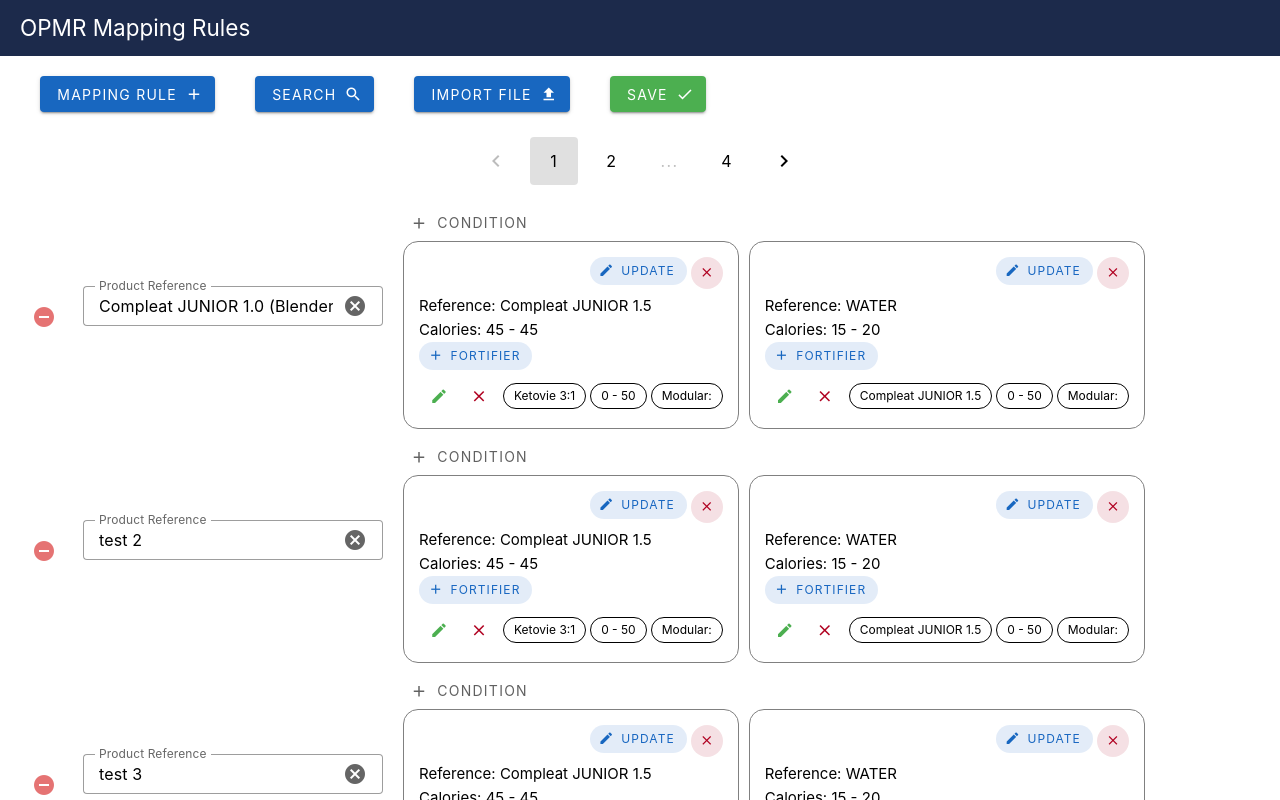
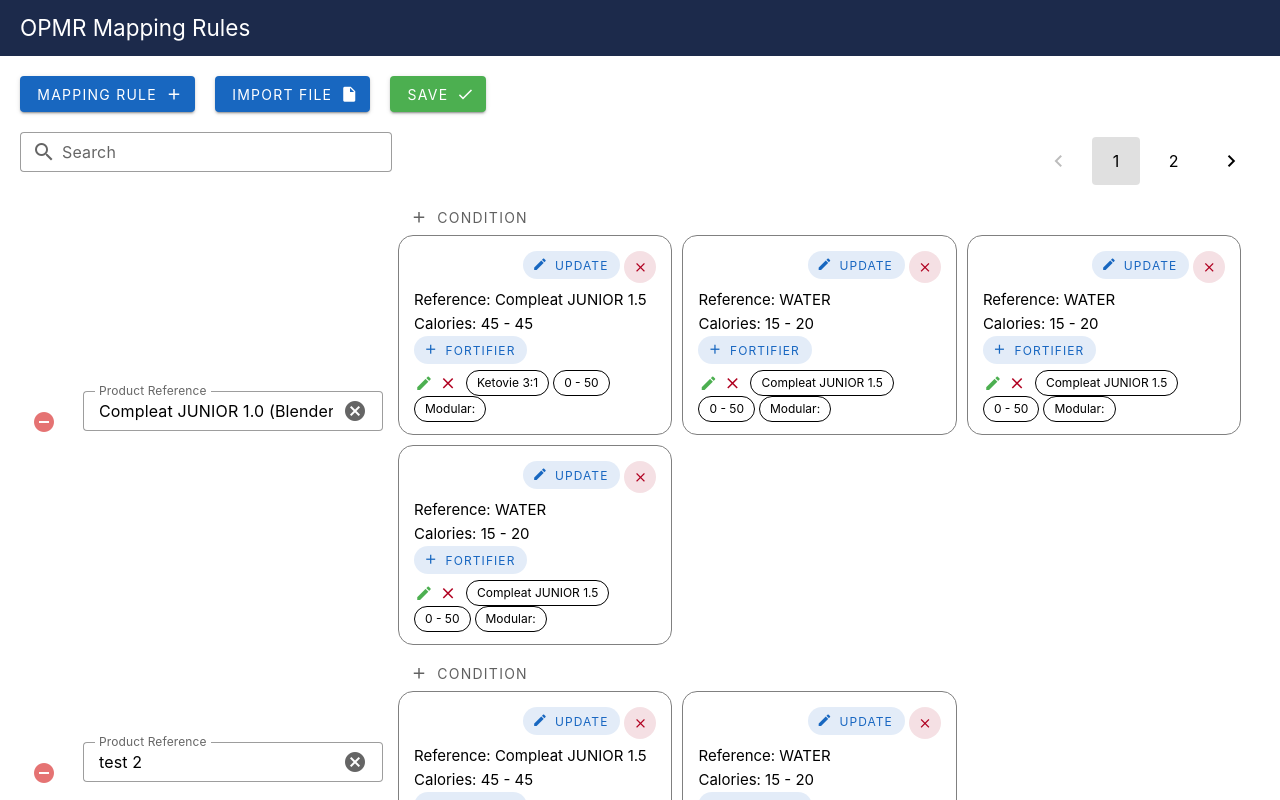
Before and after one commit to junejuly-jb/opmr-mapping, a Vue app: page / in a window 1280 px wide. Shown: the top 800 px of the page. Built offline with nearby package versions, Linux system fonts and the light colour scheme.

Commit message:
reorganize UI

```diff
--- a/src/assets/mappings.json
+++ b/src/assets/mappings.json
@@ -8,6 +8,32 @@
                 "FortifierKey": [
                     {
                         "fortifierKey": "Ketovie 3:1",
+                        "calOzStart": null,
+                        "calOzEnd": 50,
+                        "modular": null
+                    }
+                ]
+
+            },
+            {
+                "calories": [15,16,17,18,19,20],
+                "reference": "WATER",
+                "FortifierKey": [
+                    {
+                        "fortifierKey": "Compleat JUNIOR 1.5",
+                        "calOzStart": null,
+                        "calOzEnd": 50,
+                        "modular": null
+                    }
+                ]
+
+            },
+            {
+                "calories": [15,16,17,18,19,20],
+                "reference": "WATER",
+                "FortifierKey": [
+                    {
+                        "fortifierKey": "Compleat JUNIOR 1.5",
                         "calOzStart": null,
                         "calOzEnd": 50,
                         "modular": null
--- a/src/components/ButtonArray.vue
+++ b/src/components/ButtonArray.vue
@@ -16,38 +16,13 @@
         ></v-icon>
       </v-btn>
       <span class="opmr__spacer__h"></span>
-      <span v-if="!mappingStore.isSearching">
-        <v-btn
-          color="primary"
-          @click="mappingStore.toggleSearch"
-        >
-          Search
-          <v-icon
-            icon="mdi-magnify"
-            end
-          ></v-icon>
-        </v-btn>
-      </span>
-      <span v-else>
-        <v-btn
-          color="error"
-          @click="mappingStore.toggleSearch"
-        >
-          Cancel
-          <v-icon
-            icon="mdi-close"
-            end
-          ></v-icon>
-        </v-btn>
-      </span>
-      <span class="opmr__spacer__h"></span>
       <v-btn
         color="primary"
         @click="mappingStore.toggleFileUploadDialog"
       >
         Import File
         <v-icon
-          icon="mdi-upload"
+          icon="mdi-file"
           end
         ></v-icon>
       </v-btn>
@@ -65,7 +40,7 @@
 </template>
 <style scoped>
 .opmr__spacer__h{
-  padding: 0px 20px;
+  padding: 0px 10px;
 }
 .opmr__spacer__v{
   padding: 20px 0px;
--- a/src/components/Conditions.vue
+++ b/src/components/Conditions.vue
@@ -59,7 +59,7 @@
 .cpoe__condition__container{
     padding: 10px 15px;
     border: 0.5px solid gray;
-    margin: 0px 5px;
+    margin: 0px 0px;
     border-radius: 15px;
 }
 .cpoe__btn__array{
--- a/src/components/Fortifiers.vue
+++ b/src/components/Fortifiers.vue
@@ -24,15 +24,17 @@
 <template>
     <div class="opmr__chips">
         <span>
-            <v-btn icon color="success" variant="text" size="small">
+            <v-btn density="compact" icon color="success" variant="text" size="small">
                 <v-tooltip activator="parent" location="start">Edit Fortifier</v-tooltip>
                 <v-icon>mdi-pencil</v-icon>
             </v-btn>
-            <v-btn @click="mappingStore.removeFortifier(mapping, c_index, index)" icon color="error" variant="text" size="small" rounded="xl">
+            <span class="spacer"></span>
+            <v-btn density="compact" @click="mappingStore.removeFortifier(mapping, c_index, index)" icon color="error" variant="text" size="small" rounded="xl">
                 <v-tooltip activator="parent" location="start">Remove Fortifier</v-tooltip>
                 <v-icon>mdi-close</v-icon>
             </v-btn>
         </span>
+        <span class="spacer"></span>
         <span class="spacer"></span>
         <span>
             <v-chip size="small" variant="outlined">{{fortifierkey.fortifierKey}}</v-chip>
--- a/src/components/MappingList.vue
+++ b/src/components/MappingList.vue
@@ -27,7 +27,7 @@
         <div class="col-2">
             <AddCondition :mapping="mapping"/>
             <div class="test">
-                <div v-for="(condition, c_index) in mapping.conditions">
+                <div class="item" v-for="(condition, c_index) in mapping.conditions">
                     <Conditions :condition="condition" :mapping="mapping" :c_index="c_index"/>
                 </div>
             </div>
@@ -38,10 +38,15 @@
 <style scoped>
 .test{
     display: flex;
+    flex-wrap: wrap;
+    gap: 10px;
 }
 .opmr__mapping_lists{
     padding: 0px 20px;
     display: flex;
+}
+.item{
+    flex: 0 0 calc(33% - 10px);
 }
 .col-1{
     padding: 0px 15px;
@@ -51,6 +56,7 @@
 }
 .col-2{
     padding: 5px 0px;
+    width: 100%;
 }
 
 .opmr__hl7__reference{
--- a/src/components/TheWelcome.vue
+++ b/src/components/TheWelcome.vue
@@ -14,13 +14,17 @@
       <h2>OPMR Mapping Rules</h2>
     </div>
     <ButtonArray/>
-    <v-pagination
-      v-model="mappingStore.currentPage"
-      :length="Math.ceil(mappingStore.mappings.length / mappingStore.itemsPerPage)"
-      total-visible="3"
-    ></v-pagination>
-    <div class="opmr__search">
-      <v-text-field v-model="mappingStore.searchTerm" density="compact" v-if="mappingStore.isSearching" label="Search" variant="outlined" clearable prepend-inner-icon="mdi-magnify"></v-text-field>
+    <div class="opmr__pagination__search">
+      <div class="search">
+        <v-text-field v-model="mappingStore.searchTerm" density="compact" label="Search" variant="outlined" clearable prepend-inner-icon="mdi-magnify"></v-text-field>
+      </div>
+      <div class="pagination">
+        <v-pagination
+          v-model="mappingStore.currentPage"
+          :length="Math.ceil(mappingStore.mappings.length / mappingStore.itemsPerPage)"
+          total-visible="3"
+        ></v-pagination>
+      </div>
     </div>
     <div v-for="(mapping, index) in mappingStore.filteredPaginatedItems">
       <MappingList :index="index" :mapping="mapping"></MappingList>
@@ -28,15 +32,25 @@
   </div>
 </template>
 
-<style scoped>
+<style>
 .cpoe__heading{
   padding: 10px 20px;
   background-color: rgb(28, 42, 75);
   color: white;
 }
-.opmr__search{
-  max-width: 500px;
-  padding: 5px 40px;
-  transition: 0.5s ease-in-out;
+.opmr__pagination__search{
+  display: flex;
+  padding: 0px 20px;
+}
+.search{
+  width: 30%;
+}
+.pagination{
+  width: 50%;
+  /* margin-right: auto; */
+  margin-left: auto;
+}
+.v-pagination__list{
+  justify-content: right !important;
 }
 </style>
--- a/src/stores/mappings.ts
+++ b/src/stores/mappings.ts
@@ -5,11 +5,10 @@
 
 export const useMappingStore = defineStore ('mappings', () => {
     const mappings = ref<Array<CPOE>>(jsonData)
-    const isSearching = ref(false)
     const searchTerm = ref('');
     const fileUploadDialog = ref(false)
     const currentPage = ref(1);
-    const itemsPerPage = ref(3);
+    const itemsPerPage = ref(5);
 
     //functions
     const filteredMapping = computed(() => {
@@ -61,11 +60,6 @@
         }
         mappings.value[index].conditions.push(condition)
     }
-    const toggleSearch = () => {
-        isSearching.value = !isSearching.value
-        if (!isSearching.value) searchTerm.value = ''
-    }
-
 
     const addFortifier = (data, c_index, mapping) => {
         const mappingIndex = mappings.value.findIndex(obj => obj.productReference === mapping.productReference);
@@ -87,8 +81,6 @@
 
     return { searchTerm,
         filteredMapping,
-        toggleSearch,
-        isSearching,
         mappings,
         setEmptyMapping,
         removeMapping,
```
